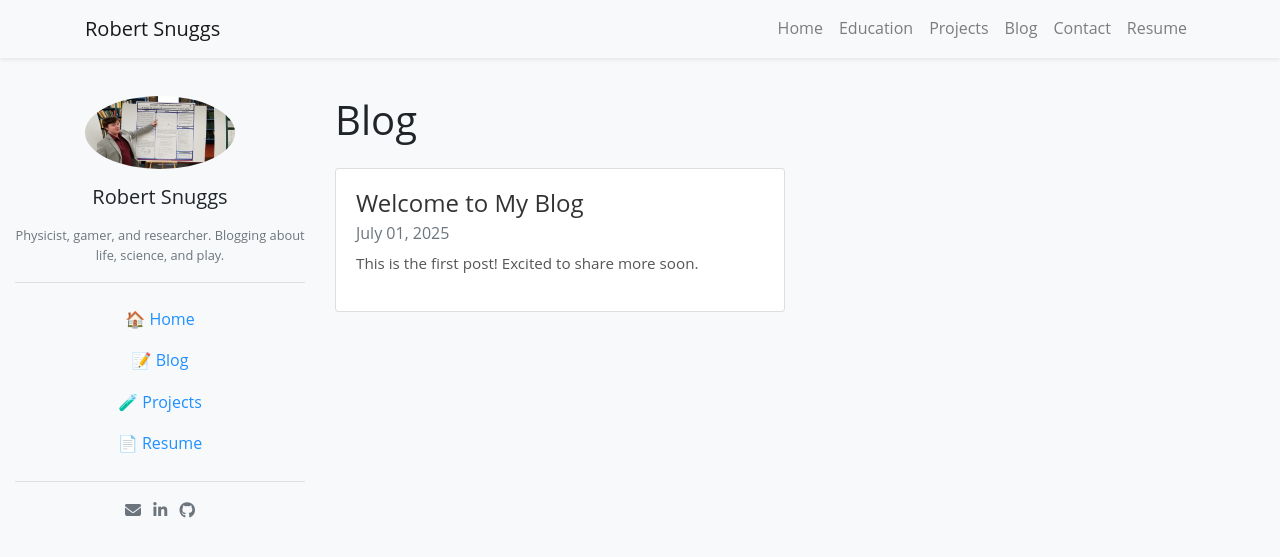
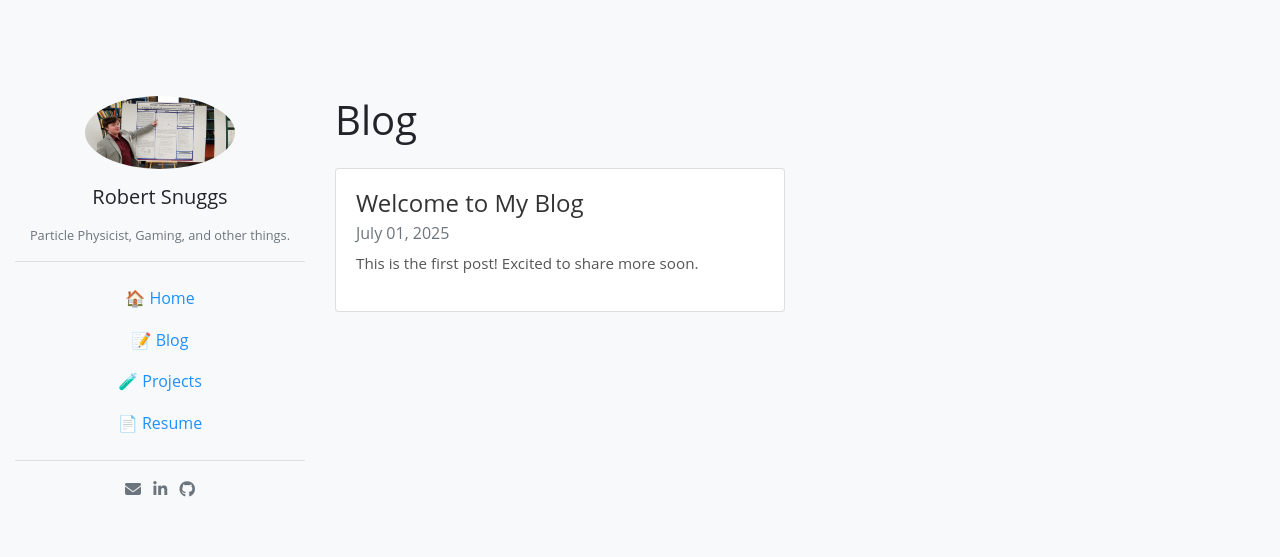
Before and after one commit to madscientoast/madscientoast.github.io, a Jekyll site: the page built from blog.html, in a window 1280 px wide. Shown: the top 557 px of the page. Built offline with Jekyll 4.4.1, drawn with Linux system fonts in a browser that asks for light colours; nearby versions of some CDN libraries.

Commit message:
Update default.html

```diff
--- a/_layouts/default.html
+++ b/_layouts/default.html
@@ -2,31 +2,12 @@
 <head>
   <meta charset="UTF-8">
   <meta name="viewport" content="width=device-width, initial-scale=1, shrink-to-fit=no">
-  <title>{{ page.title }} | Robert Snuggs</title>
+  <title>{{ page.title }} | Ramblings of An Aspiring Particle Physicist</title>
   <link rel="stylesheet" href="https://stackpath.bootstrapcdn.com/bootstrap/4.1.1/css/bootstrap.min.css">
   <script src="https://use.fontawesome.com/4dfd1d7bab.js"></script>
   <link href="/assets/css/style.css" rel="stylesheet">
 </head>
 <body>
-  <!-- Navbar -->
-  <nav class="navbar navbar-expand-lg navbar-light fixed-top bg-light shadow-sm">
-    <div class="container">
-      <a class="navbar-brand" href="/">Robert Snuggs</a>
-      <button class="navbar-toggler" type="button" data-toggle="collapse" data-target="#navbarResponsive">
-        <span class="navbar-toggler-icon"></span>
-      </button>
-      <div class="collapse navbar-collapse" id="navbarResponsive">
-        <ul class="navbar-nav ml-auto">
-          <li class="nav-item"><a class="nav-link" href="/">Home</a></li>
-          <li class="nav-item"><a class="nav-link" href="/#Education">Education</a></li>
-          <li class="nav-item"><a class="nav-link" href="/#Projects">Projects</a></li>
-          <li class="nav-item"><a class="nav-link" href="/blog.html">Blog</a></li>
-          <li class="nav-item"><a class="nav-link" href="/#contact">Contact</a></li>
-          <li class="nav-item"><a class="nav-link" href="/rsnuggs_cv.pdf">Resume</a></li>
-        </ul>
-      </div>
-    </div>
-  </nav>
 
   <!-- Page Content with Sidebar Layout -->
   <div class="container-fluid mt-5 pt-5">
@@ -34,7 +15,7 @@
       <aside class="col-md-3 sidebar text-center">
         <img src="/profile.jpg" alt="Profile" class="img-fluid rounded-circle mb-3" style="max-width: 150px;">
         <h5 class="mb-3">Robert Snuggs</h5>
-        <p class="text-muted small">Physicist, gamer, and researcher. Blogging about life, science, and play.</p>
+        <p class="text-muted small">Particle Physicist, Gaming, and other things.</p>
         <hr>
         <ul class="nav flex-column">
           <li class="nav-item"><a href="/" class="nav-link px-0">🏠 Home</a></li>
```
